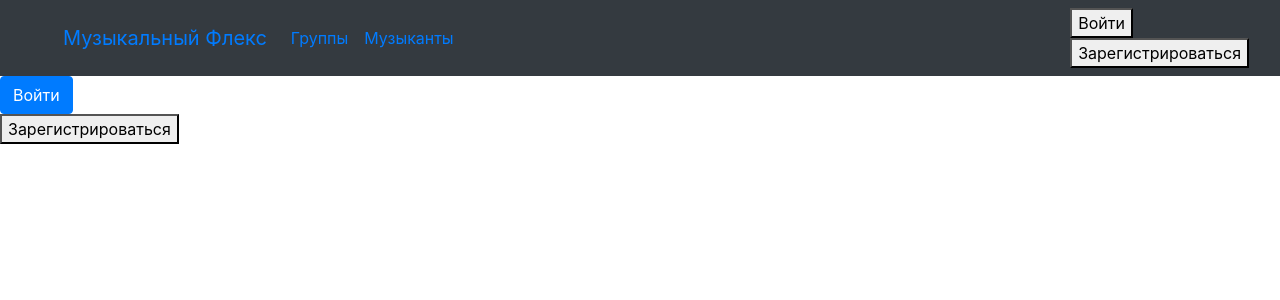
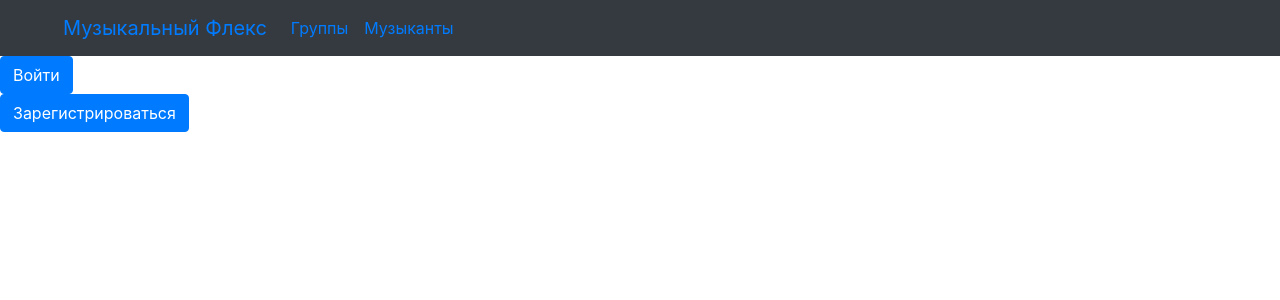
Before and after one commit to bopopescu/RIP, a Django app: page /start/ in a window 1280 px wide. Shown: the top 300 px of the page. Run offline with Django 3.2, Linux system fonts and the light colour scheme; data that the repository does not hold is empty; some libraries are stand-ins or nearby versions.

Commit message:
Modified

```diff
--- a/DZ1/MMB/views.py
+++ b/DZ1/MMB/views.py
@@ -194,7 +194,11 @@ class TitlesView(View):
             if 'logout' in request.POST:
                 auth.logout(request)
                 return HttpResponseRedirect('/login/')
-            if 'bands' in request.POST:
+            if 'band' in request.POST:
                 return HttpResponseRedirect('/band/')
-            if 'members' in request.POST:
+            if 'member' in request.POST:
                 return HttpResponseRedirect('/member/')
+            if 'sign_in' in request.POST:
+                return HttpResponseRedirect('/login/')
+            elif 'sign_up' in request.POST:
+                return HttpResponseRedirect('/registration/')
--- a/DZ1/templates/endReg.html
+++ b/DZ1/templates/endReg.html
@@ -2,35 +2,30 @@
 {% load static %}
 {% block title %}Ended Reg{% endblock %}
 {% block body %}
-
-    {% if username %}
-        <div class="add">
-            <button type="button" class="btn btn-primary" data-toggle="modal" data-target="#exampleModal"
-                    name="bands">Группы
-            </button>
-        </div>
-        <div class="add">
-            <button type="button" class="btn btn-primary" data-toggle="modal" data-target="#exampleModal"
-                    name="members">Музыканты
-            </button>
-        </div>
-    {% endif %}
     <form method="post">
         {% csrf_token %}
         {% if username %}
-            <div>
-                <div class="out">
-                    <button class="btn btn-primary" type="submit" name="logout">Выйти</button>
-                </div>
+            <div class="out">
+                <button class="btn btn-primary" type="submit" data-toggle="modal" data-target="#exampleModal"
+                        name="band">Группы
+                </button>
+            </div>
+            <div class="out">
+                <button class="btn btn-primary" type="submit" data-toggle="modal" data-target="#exampleModal"
+                        name="member">Музыканты
+                </button>
             </div>
         {% endif %}
+    </form>
+    <form method="post">
+        {% csrf_token %}
         {% if not username %}
             <div class="out">
                 <div>
                     <button class="btn btn-primary" type="submit" name="sign_in">Войти</button>
                 </div>
-                <div >
-                    <button type="submit" name="sign_up">Зарегистрироваться</button>
+                <div>
+                    <button class="btn btn-primary" type="submit" name="sign_up">Зарегистрироваться</button>
                 </div>
             </div>
         {% endif %}
--- a/DZ1/templates/navigator.html
+++ b/DZ1/templates/navigator.html
@@ -14,16 +14,6 @@
         <ul class="nav navbar-nav ml-3">
     <form method="post">
         {% csrf_token %}
-                {% if not username %}
-                    <div class="buttn">
-                        <div class="but1">
-                            <button type="submit" name="sign_in">Войти</button>
-                        </div>
-                        <div class="but2">
-                            <button type="submit" name="sign_up">Зарегистрироваться</button>
-                        </div>
-                    </div>
-                {% endif %}
         {% if username %}
             <div>
                 <div class="out">
```
Lines whose indentation alone changed are shown as unchanged.
